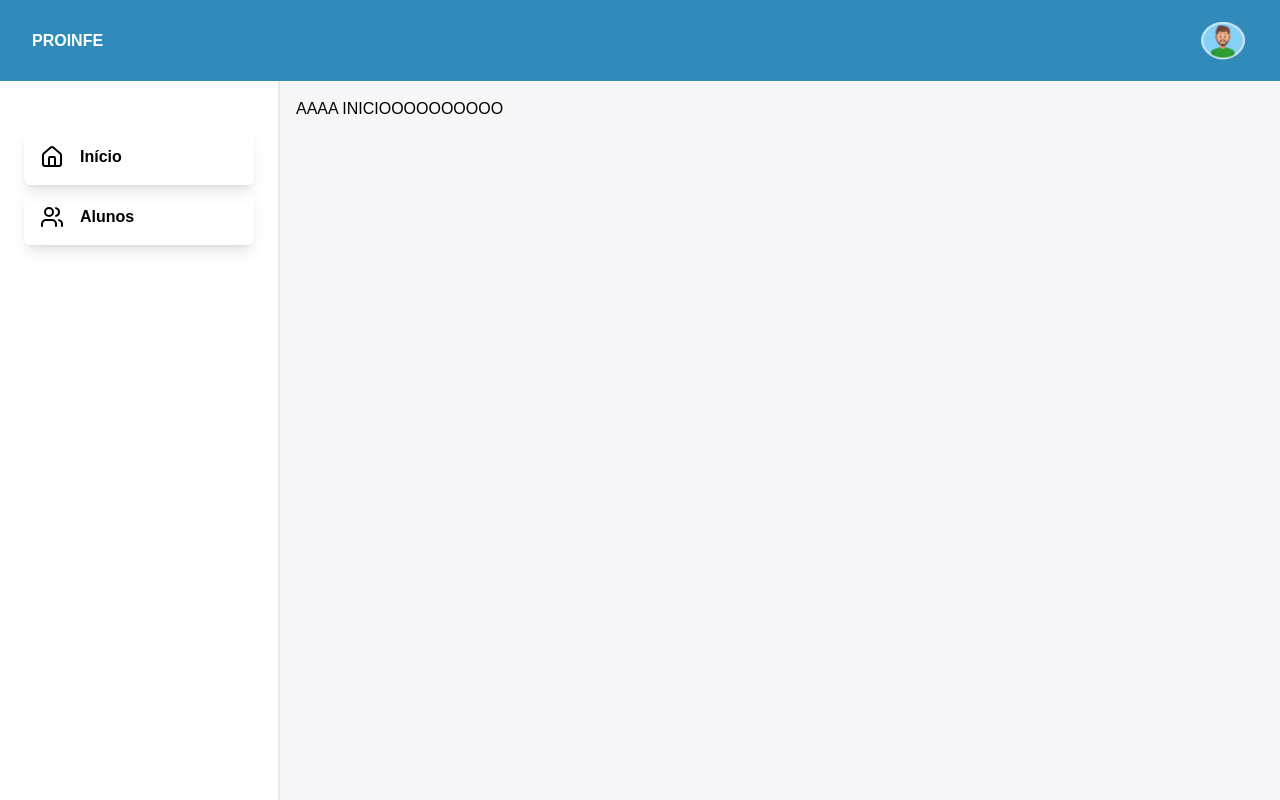
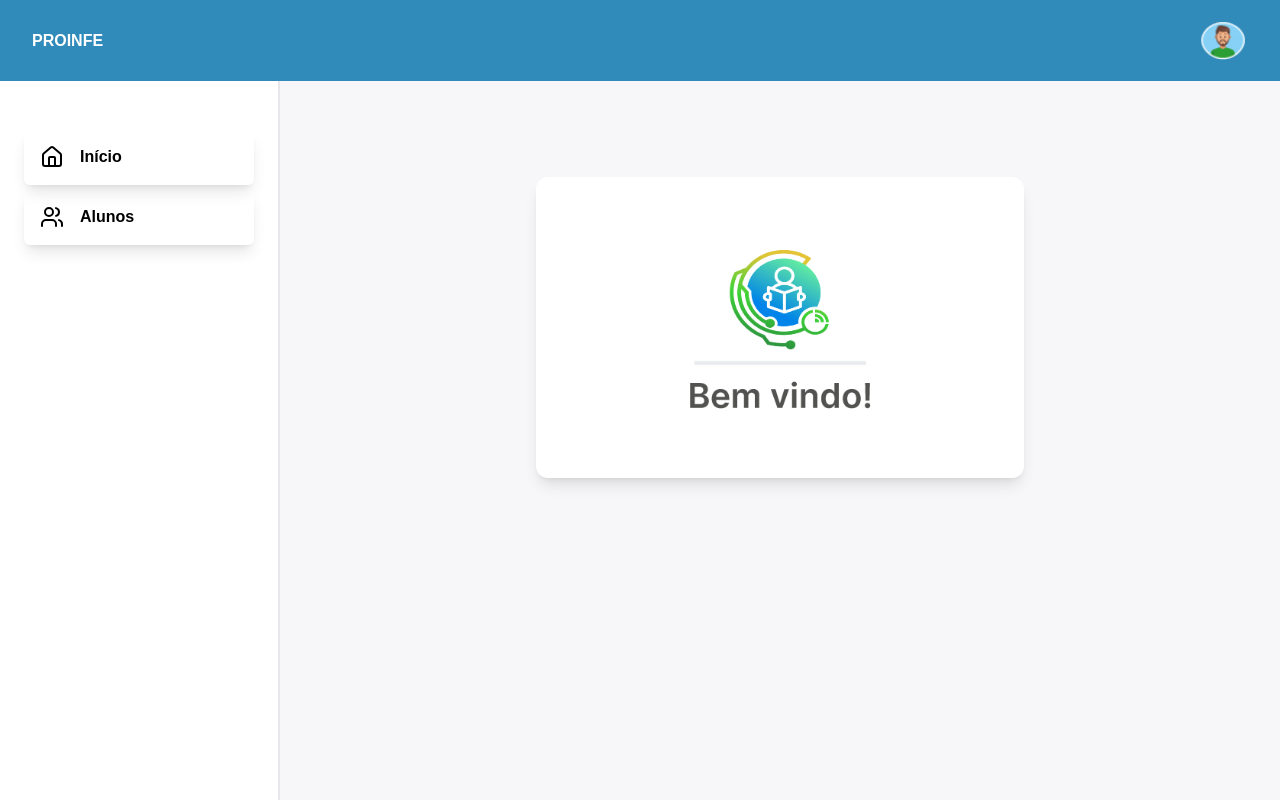
Before and after one commit to annaisabelapont/teste-proinfe, a Next.js app: page /inicio in a window 1280 px wide. Built offline with nearby package versions, Linux system fonts and the light colour scheme.

Commit message:
feat: inicio page

```diff
--- a/app/(pages)/alunos/cadastrar/page.tsx
+++ b/app/(pages)/alunos/cadastrar/page.tsx
@@ -0,0 +1,3 @@
+export default function CadastrarPage () {
+  return <div>cadastrar aluno</div>
+}
--- /dev/null
+++ b/app/(pages)/alunos/consultar/page.tsx
@@ -0,0 +1,3 @@
+export default function ConsultarPage() {
+  return <div>consultar aluno</div>;
+}
--- a/app/(pages)/alunos/editar/page.tsx
+++ b/app/(pages)/alunos/editar/page.tsx
@@ -0,0 +1,3 @@
+export default function EditarPage () {
+  return <div>editar aluno</div>
+}
--- a/app/(pages)/inicio/page.tsx
+++ b/app/(pages)/inicio/page.tsx
@@ -1,3 +1,16 @@
-export default function InicioPage () {
-  return <div>AAAA INICIOOOOOOOOOO</div>
+import Image from "next/image";
+
+export default function InicioPage() {
+  return (
+    <div className="px-60 pt-20">
+      <div className="bg-white p-15 flex items-center justify-center rounded-xl shadow-lg">
+        <Image
+          src={"/bem-vindo.png"}
+          width={"200"}
+          height={"200"}
+          alt="Bem-vindo"
+        />
+      </div>
+    </div>
+  );
 }
--- /dev/null
+++ b/app/lib/alunos-service.ts
@@ -0,0 +1,31 @@
+import { Aluno } from "./types";
+
+export const alunosService = {
+  async cadastrar() {
+    try {
+      const res = await fetch("");
+    } catch (e) {
+      console.log(e);
+      return null;
+    }
+  },
+
+  async listar(): Promise<Aluno[] | null> {
+    try {
+      const res = await fetch("https://api-desafio.jetspace.dev/");
+
+      if (!res.ok) {
+        throw new Error();
+      }
+
+      const data = await res.json();
+
+      return data;
+
+    } catch (e) {
+
+      console.log(e);
+      return null;
+    }
+  },
+};
--- /dev/null
+++ b/app/lib/types.ts
@@ -0,0 +1,11 @@
+export type Aluno = {
+  id: string | null;
+  nome: string;
+  nascimento: string;
+  sexo: "masculino" | "feminino";
+  nacionalidade: "brasileira" | "brasileira-naturalizada" | "estrangeira";
+  cpf: string;
+  cep: string;
+  contato: string[];
+  email: string[];
+};
```
Also changed, not shown: app/(pages)/alunos/page.tsx (line endings or trailing spaces), public/bem-vindo.png (added).
